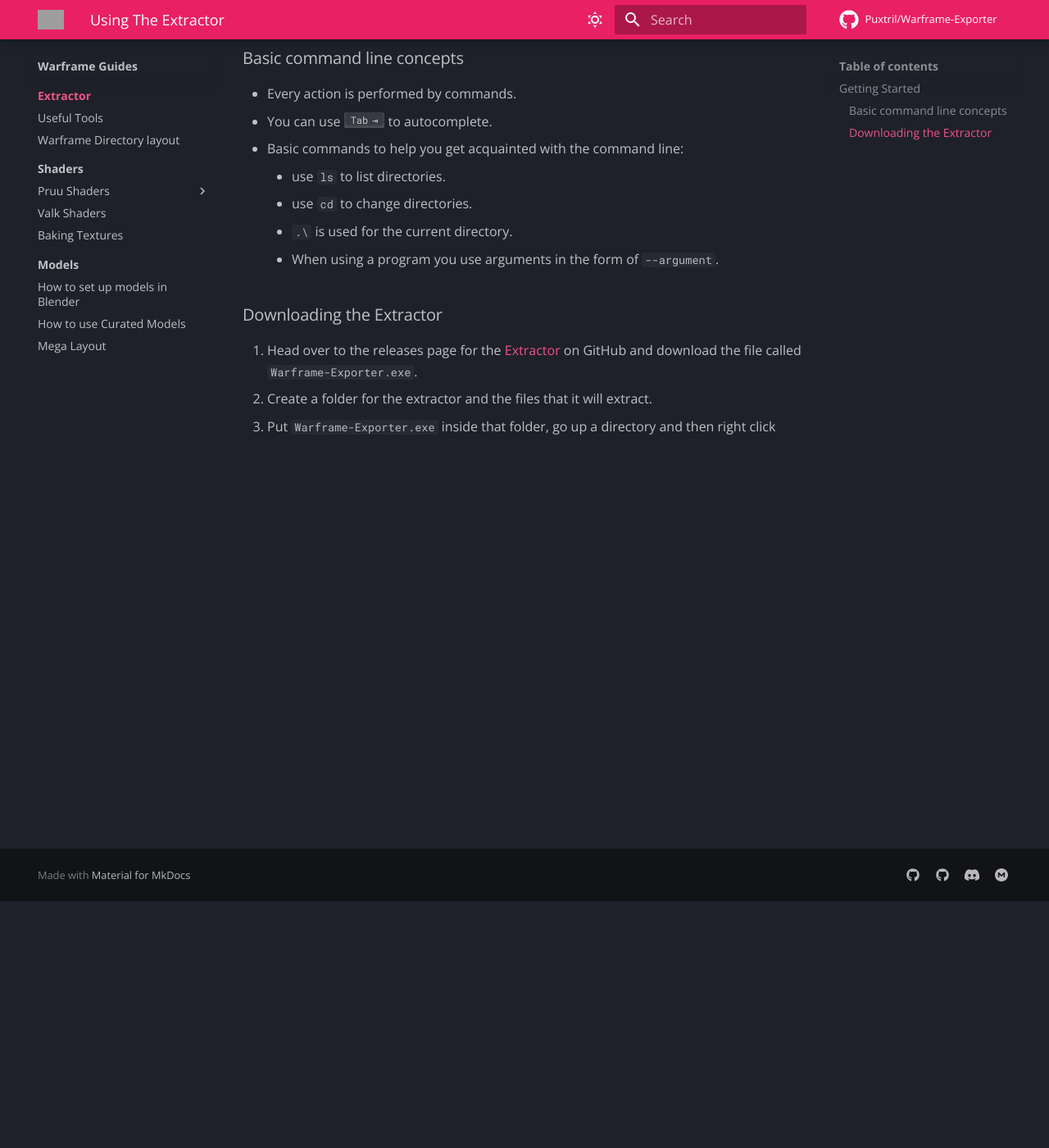
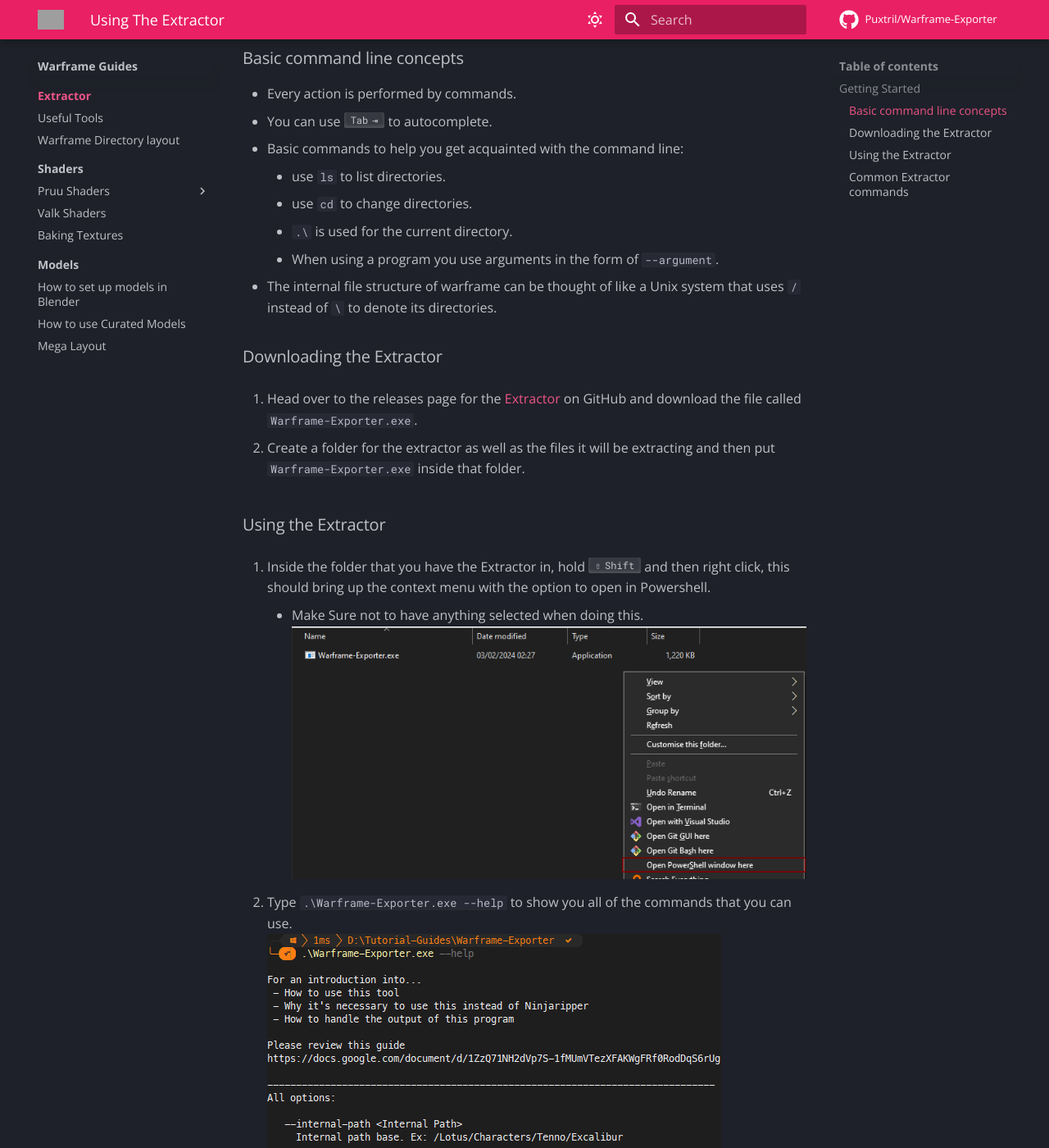
Before and after one commit to Kptweedy/Tutorials, an MkDocs documentation site: the page built from docs/wf-guides/extractor/index.md, in a window 1280 px wide and 1400 px high, scrolled down 301 px. Shown: the whole window at 82% size. Built offline with MkDocs 1.6.1 and Material for MkDocs 9.7.7, drawn with Linux system fonts in a browser that asks for light colours; comment, search, counter and statistics services are not loaded; some of the changed text lies outside the part shown; grey boxes are pictures that could not be loaded.

Commit message:
Tonight's work on the extractor guide

```diff
--- a/docs/wf-guides/extractor/index.md
+++ b/docs/wf-guides/extractor/index.md
@@ -13,12 +13,31 @@
 	- use `cd` to change directories.
 	- `.\` is used for the current directory.
 	- When using a program you use arguments in the form of  `--argument`.
+- The internal file structure of warframe can be thought of like a Unix system that uses `/` instead of `\` to denote its directories.
 
 ### Downloading the Extractor
 1. Head over to the releases page for the [Extractor](https://github.com/Puxtril/Warframe-Exporter/releases/latest) on GitHub and download the file called `Warframe-Exporter.exe`.
-2. Create a folder for the extractor and the files that it will extract.
 
-3. Put `Warframe-Exporter.exe` inside that folder, go up a directory and then right click
+2. Create a folder for the extractor as well as the files it will be extracting and then put  `Warframe-Exporter.exe` inside that folder.
+
+### Using the Extractor
+
+1.  Inside the folder that you have the Extractor in, hold ++shift++ and then right click, this should bring up the context menu with the option to open in Powershell.
+	- Make Sure not to have anything selected when doing this.
+	![open-in-powershell](../../assets/images/open-in-powershell.png)
+
+2.  Type `.\Warframe-Exporter.exe --help` to show you all of the commands that you can use.
+	![](../../assets/images/--help.png)
+
+3. Next you need to find where your warframe cache is stored, this will be in the same folder that you installed warframe in.
+	- If you installed with steam click browse local files to find your installation.
+		 ![Browse-Local](../../assets/images/browse-local.png)
+
+	 You then want to select the folder called `Cache.Windows` and click `Copy Path` up in the ribbon above
+	![cache.windows](../../assets/images/cache.windows.png)
+
+### Common Extractor commands
+
 
 <!--
 1. Download the latest Extractor release from the github page.
```
Also changed, not shown: docs/wf-guides/extractor/tools.md (+12 -4 lines), docs/assets/images/--help.png (added), docs/assets/images/browse-local.png (added), docs/assets/images/cache.windows.png (added), docs/assets/images/open-in-powershell.png (added).
